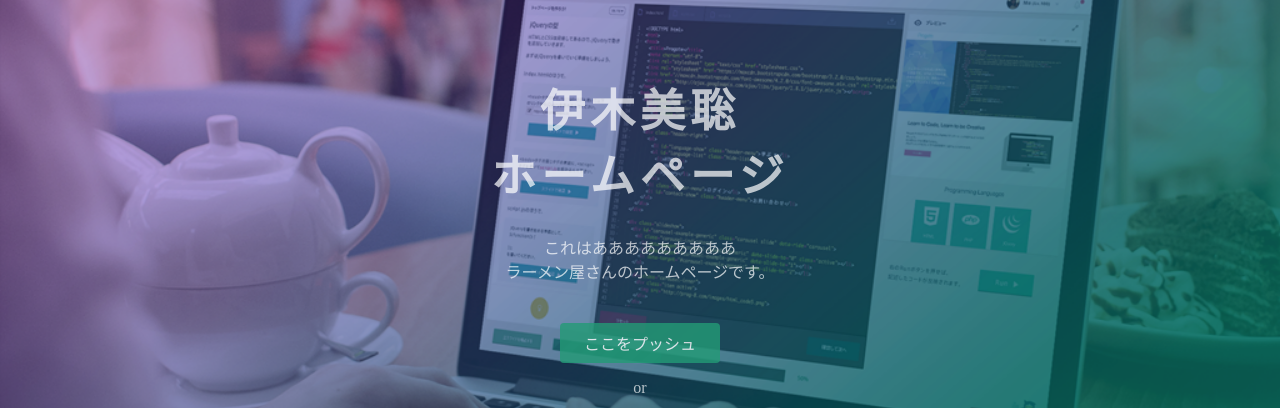
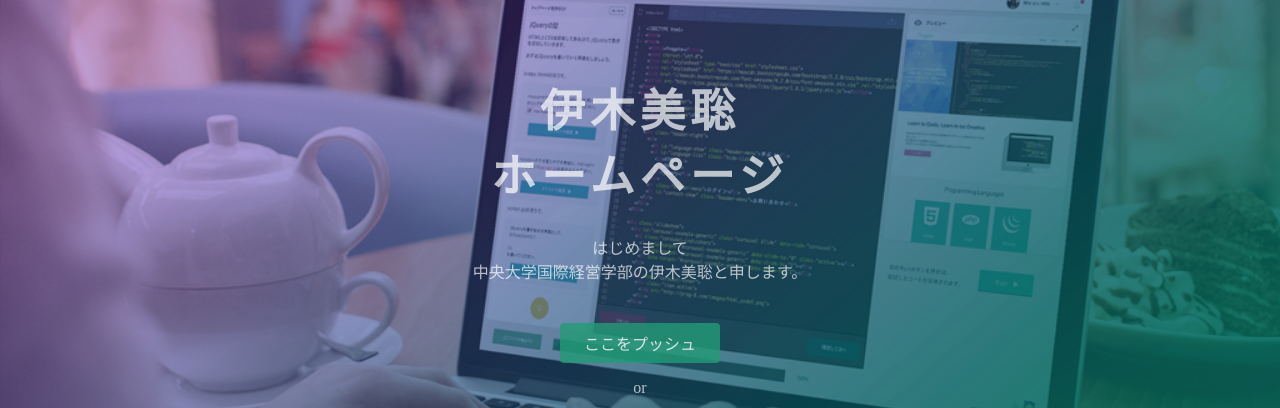
Before and after one commit to misato-cloud/myhomepage, a plain HTML site: page index.html in a window 1280 px wide. Shown: the part 135-543 px from the top of the page. Drawn offline with Linux system fonts and the light colour scheme.

Commit message:
見出しを自己紹介に変更

```diff
--- a/index.html
+++ b/index.html
@@ -24,7 +24,7 @@
   <div class="top-wrapper">
     <div class="container">
       <h1>伊木美聡<br>ホームページ</h1>
-      <p>これはあああああああああ<br>ラーメン屋さんのホームページです。</p>
+      <p>はじめまして<br>中央大学国際経営学部の伊木美聡と申します。</p>
       <div class="btn-wrapper">
         <a href="https://glomacjunnakamuralaboratory.on.drv.tw/www.junnlab.com/" class="btn signup">ここをプッシュ</a>
         <p>or</p>
```
